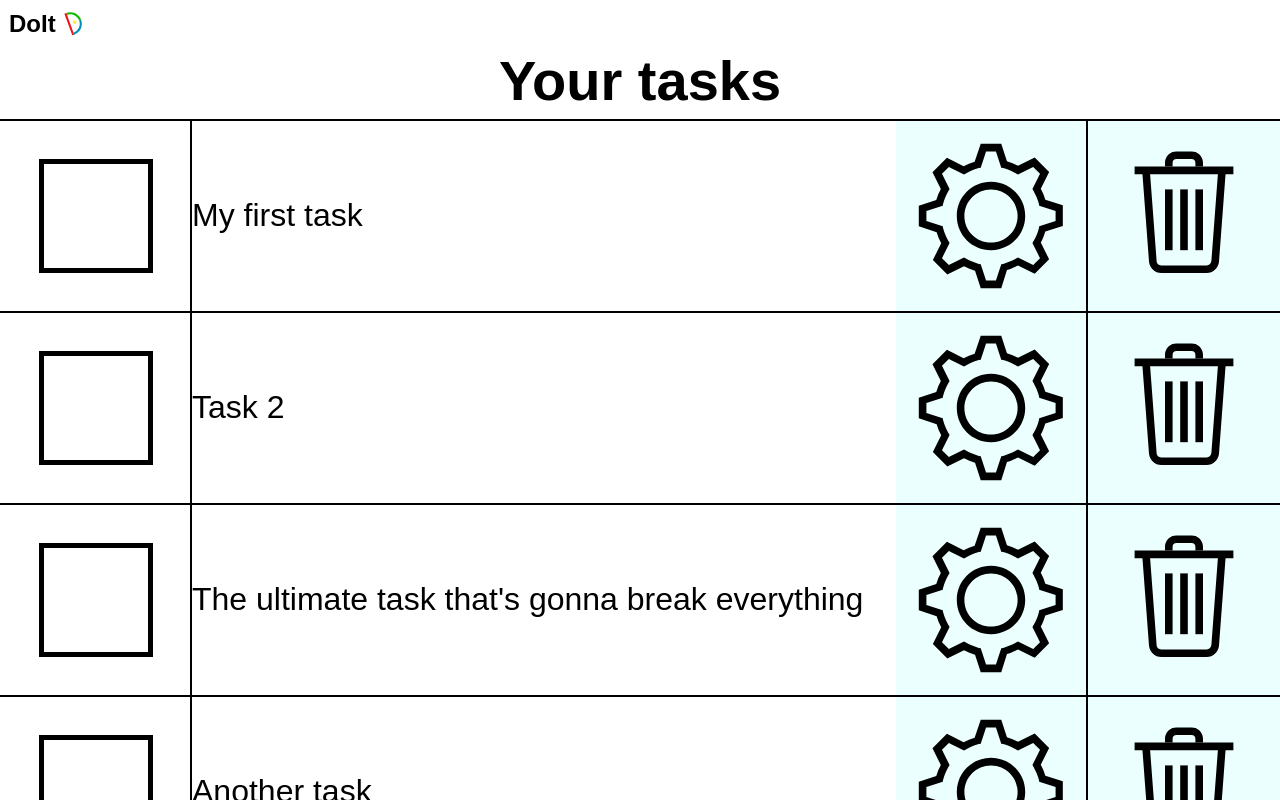
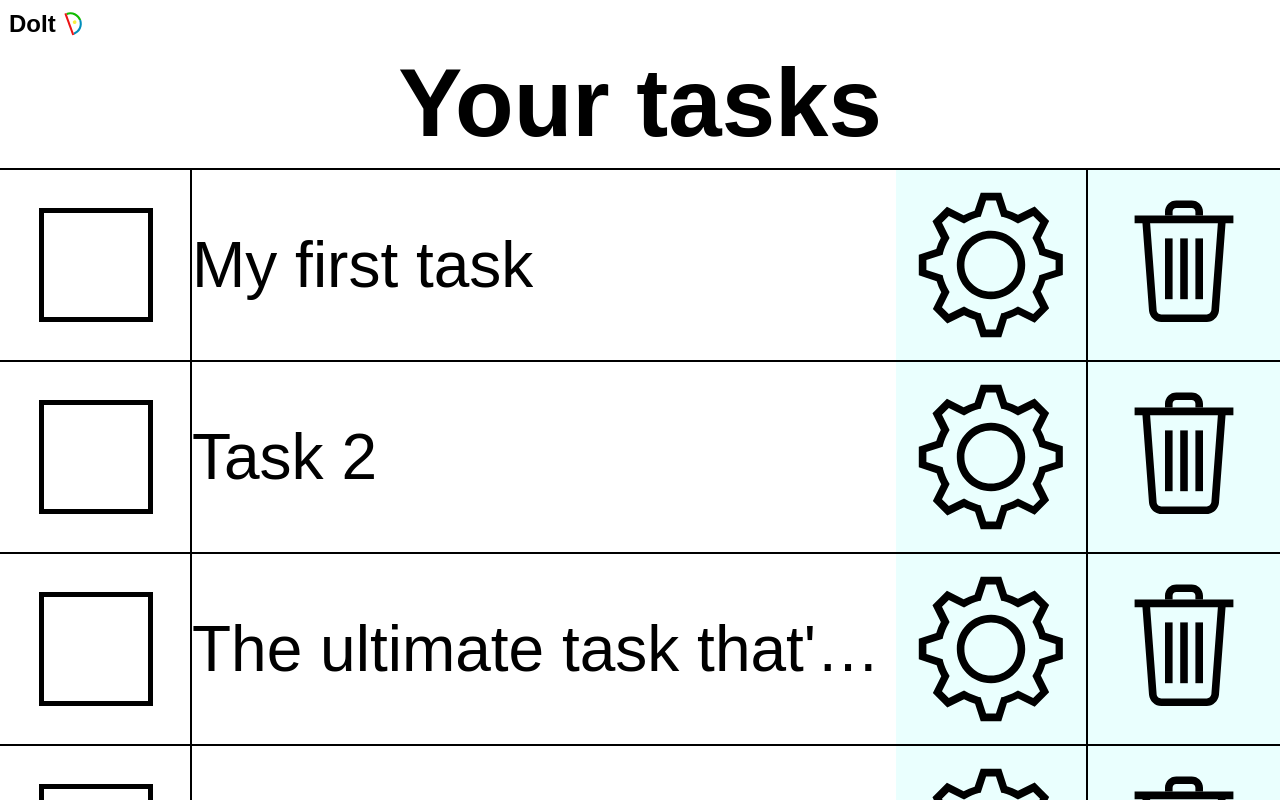
Before and after one commit to belabrockmann/simple-todo-app, a React (Create React App) app: page / in a window 1280 px wide. Shown: the top 800 px of the page. Built offline with nearby package versions, Linux system fonts and the light colour scheme.

Commit message:
Added styles for edit page

```diff
--- a/src/App.css
+++ b/src/App.css
@@ -13,7 +13,7 @@ body {
 }
 
 /* Typography */
-h2 {
+.title {
   font-size: 3.5rem;
 
   margin: 0 auto 0.1em;
@@ -36,6 +36,12 @@ h2 {
 }
 
 /* Layout */
+
+.btn {
+  display: inline-block;
+  border: none;
+}
+
 .nav {
   display: flex;
   align-items: center;
@@ -129,6 +135,45 @@ h2 {
   height: 32px;
 }
 
+/* EditTask */
+.edit-task {
+  display: grid;
+  grid-template-columns: 1fr;
+  width: 80%;
+  grid-auto-rows: 20vw;
+  margin: 0 auto;
+  text-align: center;
+}
+.task-description-form {
+  margin-top: 3em;
+}
+
+.task-description-input {
+  height: 2rem;
+  border: 1px solid #404040;
+  padding: 0.2em 0.5em;
+  margin: 1rem;
+}
+.btn-submit {
+  font-size: 0.75rem;
+  text-transform: uppercase;
+  letter-spacing: 1px;
+  padding: 0.5em 1.5em;
+  background-color: limegreen;
+  height: 2rem;
+  box-sizing: border-box;
+}
+/* media queries */
+
+@media screen and (min-width: 450px) {
+  .title {
+    font-size: 5rem;
+  }
+  .description {
+    font-size: 3rem;
+  }
+}
+
 @media screen and (min-width: 600px) {
   .task {
     grid-template-columns: 15vw 55vw repeat(2, 15vw);
@@ -143,4 +188,10 @@ h2 {
   .delete {
     border-top: 0;
   }
+  .title {
+    font-size: 6rem;
+  }
+  .description {
+    font-size: 4rem;
+  }
 }
```
